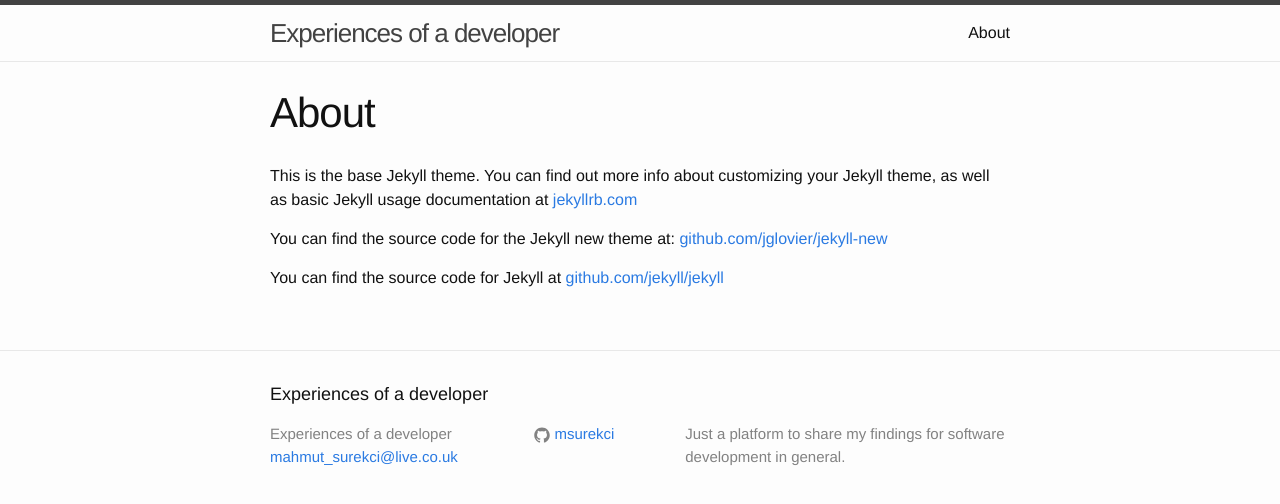
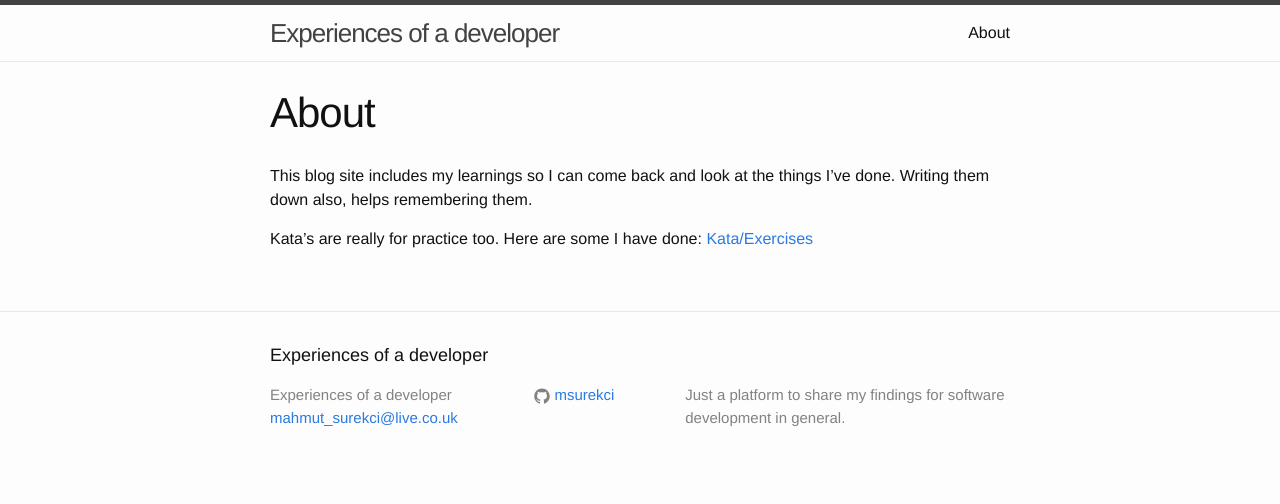
Before and after one commit to msurekci/msurekci.github.io, a Jekyll site: the page built from about.md, in a window 1280 px wide. Shown: the top 504 px of the page. Built offline with Jekyll 4.4.1, drawn with Linux system fonts in a browser that asks for light colours.

Commit message:
update about page

```diff
--- a/about.md
+++ b/about.md
@@ -4,8 +4,6 @@ title: About
 permalink: /about/
 ---
 
-This is the base Jekyll theme. You can find out more info about customizing your Jekyll theme, as well as basic Jekyll usage documentation at [jekyllrb.com](http://jekyllrb.com/)
+This blog site includes my learnings so I can come back and look at the things I've done. Writing them down also, helps remembering them.
 
-You can find the source code for the Jekyll new theme at: [github.com/jglovier/jekyll-new](https://github.com/jglovier/jekyll-new)
-
-You can find the source code for Jekyll at [github.com/jekyll/jekyll](https://github.com/jekyll/jekyll)
+Kata's are really for practice too. Here are some I have done: [Kata/Exercises](https://gihtub.com/msurekci/Exercises)
```
